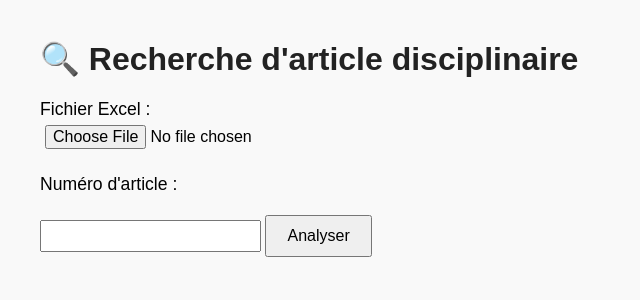
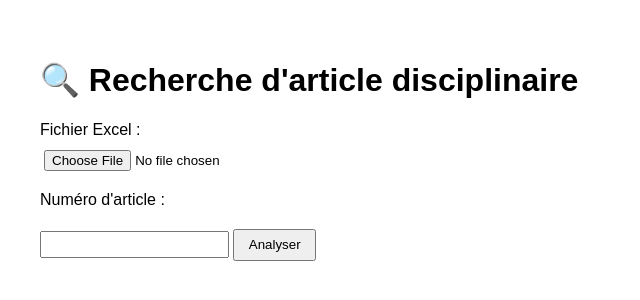
Before and after one commit to BPelletier258/analyseur-discipline, a Flask app: page / in a window 1280 px wide. Shown: the top 300 px of the page, without its empty margins (0-640 px from the left). Run offline with Flask 2, Linux system fonts and the light colour scheme.

Commit message:
Update index.html

```diff
--- a/templates/index.html
+++ b/templates/index.html
@@ -4,29 +4,46 @@
     <meta charset="UTF-8">
     <title>Recherche d'article disciplinaire</title>
     <style>
-        body { font-family: Arial, sans-serif; margin: 40px; background-color: #f9f9f9; }
-        h1 { color: #222; }
-        .erreur { color: red; font-weight: bold; }
-        label { display: block; margin-top: 20px; font-size: 1.1em; }
-        input[type="text"], input[type="file"] { font-size: 1em; padding: 5px; }
-        button { margin-top: 20px; padding: 10px 20px; font-size: 1em; }
+        body {
+            font-family: Arial, sans-serif;
+            padding: 2em;
+        }
+        h1 {
+            font-size: 2em;
+        }
+        label {
+            display: block;
+            margin-top: 1em;
+        }
+        input[type="file"], input[type="text"] {
+            margin-top: 0.5em;
+            padding: 0.3em;
+        }
+        button {
+            margin-top: 1.5em;
+            padding: 0.5em 1em;
+        }
+        .erreur {
+            color: red;
+            margin-top: 1.5em;
+        }
     </style>
 </head>
 <body>
     <h1>🔍 Recherche d'article disciplinaire</h1>
 
-    <form method="post" action="/analyse/{{ request.form['article'] if request.form.get('article') else '' }}" enctype="multipart/form-data">
+    <form method="post" action="/analyse" enctype="multipart/form-data">
         <label for="fichier">Fichier Excel :</label>
-        <input type="file" name="fichier" required>
+        <input type="file" name="fichier_excel" id="fichier" required>
 
         <label for="article">Numéro d'article :</label>
-        <input type="text" name="article" required>
+        <input type="text" name="numero_article" id="article" required>
 
         <button type="submit">Analyser</button>
     </form>
 
     {% if erreur %}
-        <p class="erreur">Erreur de traitement: {{ erreur }}</p>
+        <p class="erreur">Erreur de traitement : {{ erreur }}</p>
     {% endif %}
 </body>
 </html>
```
